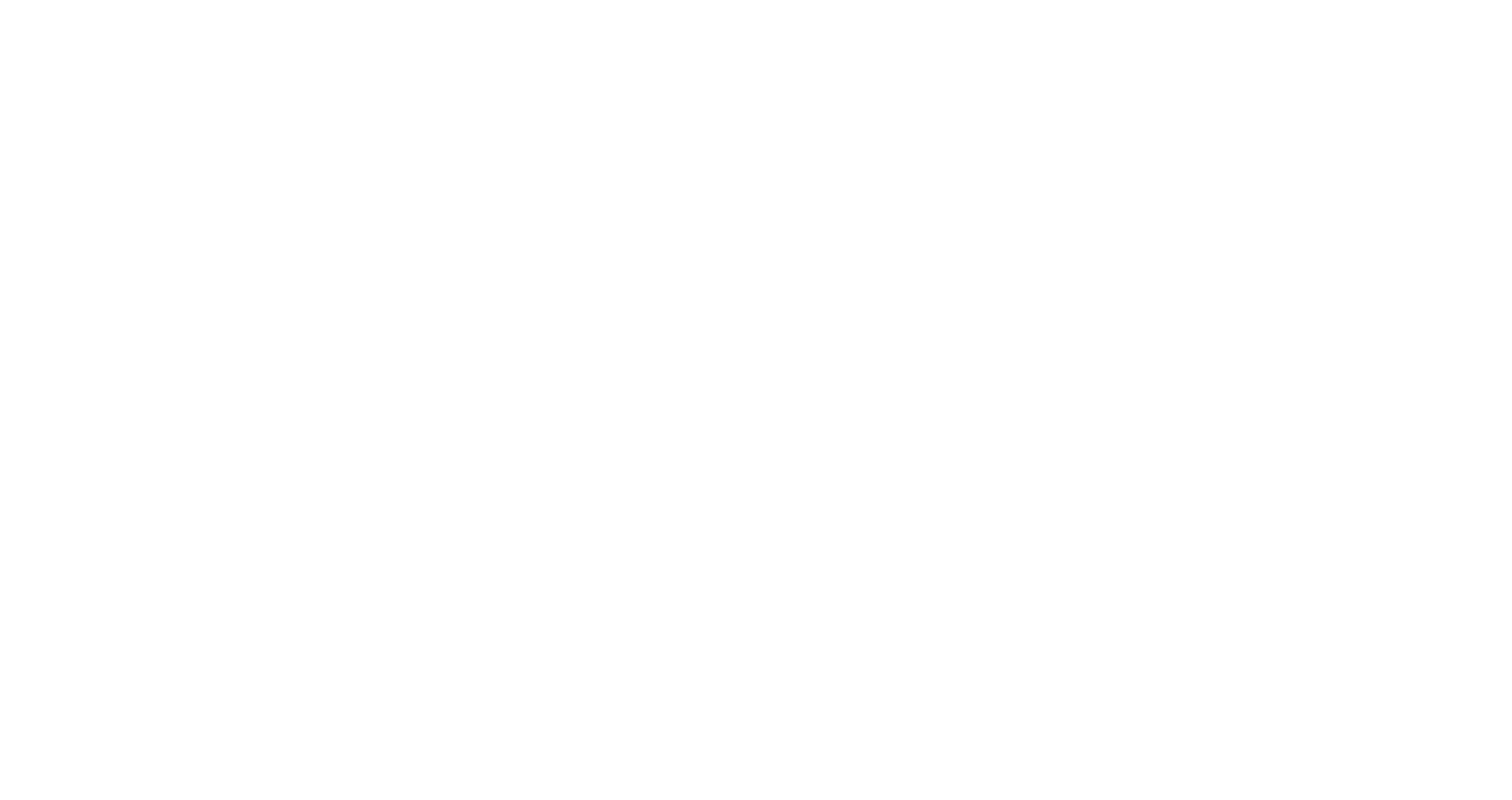
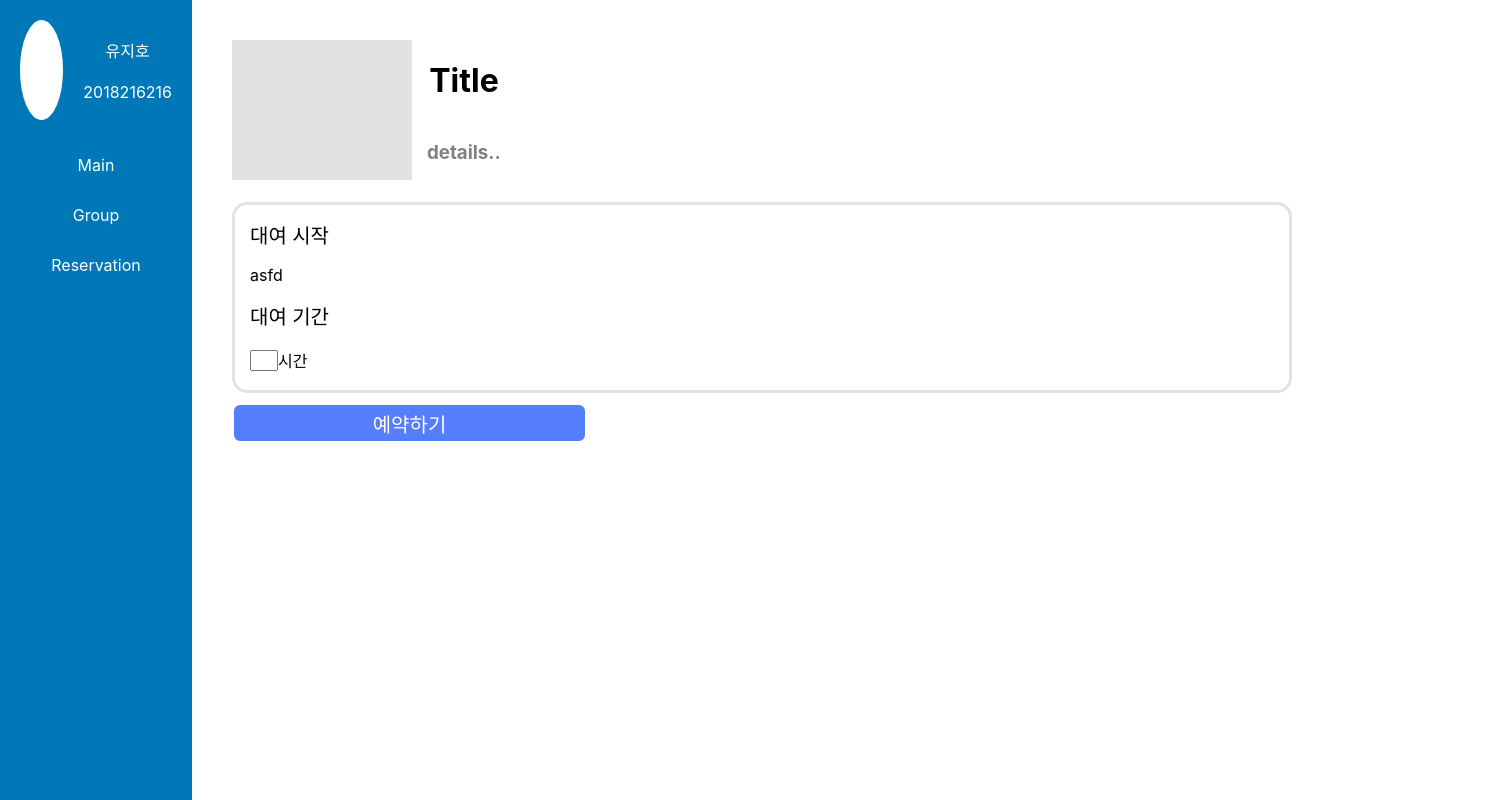
Before and after one commit to yundevingV/NeoTrinity, a React (Create React App) app in the folder Frontend/: page /reservation/detail in a window 1280 px wide. Before the commit this address had no page. Shown: the whole page, 1512 px wide, since content can reach past the window. Built offline with nearby package versions, Linux system fonts and the light colour scheme.

Commit message:
Feat: 예약 상세 페이지 구현

```diff
--- a/Frontend/src/App.tsx
+++ b/Frontend/src/App.tsx
@@ -15,6 +15,7 @@ import Profile from './pages/Proifle/Profile';
 import { GlobalStyle } from './styles/global';
 import SideBar from './components/SideBar/SideBar';
 import Reservation from './pages/Reservation/Reservation';
+import ReservationDetail from './pages/Reservation/ReservationDetail';
 
 
 export default function App() {
@@ -41,6 +42,7 @@ export default function App() {
 
         {/* ㄱreservation */}
         <Route path='/reservation' element = {<SideBar content={<Reservation />} />} />
+        <Route path='/reservation/detail' element = {<SideBar content={<ReservationDetail />} />} />
 
 
       </Routes>
--- /dev/null
+++ b/Frontend/src/components/reservation/ReservationItem.tsx
@@ -0,0 +1,77 @@
+import { Link } from "react-router-dom";
+import styled from "styled-components";
+
+export default function ReservationItem() {
+    return (
+        <>
+            <Container>
+                <h3>물품이름</h3>
+                <p className='green'>대여가능</p>
+                <ButtonContainer>
+                    <ButtonText to={'/reservation/detail'}>예약하기</ButtonText>
+                </ButtonContainer>
+            </Container>
+            <Hr />
+        </>
+    )
+}
+
+const Container = styled.div`
+padding : 10px 20px;
+
+text-align : left;
+
+.green{
+    color : green;
+}
+
+.red {
+    color : red;
+}
+@media screen and (max-width: 428px) {
+
+}
+
+`
+const ButtonContainer = styled.div`
+    display: flex;
+    align-items: center;
+`
+
+
+const ButtonText = styled(Link)`
+    display: flex;
+    justify-content: center;
+    align-items: center;
+    text-decoration: none;
+
+    width : 300px;
+    height : 30px;
+
+    color : #ffffff;
+
+    margin-top : 10px;
+
+    background-color: #567dfc;
+
+    border : 2px solid #ffffff;
+    border-radius : 8px;
+
+    text-align: center;
+    font-family: tway, sans-serif, Arial;
+    font-size: 20px;
+    font-weight: 500;
+
+    &:hover {
+        background-color: #567dfc;
+
+        border : 2px solid #ffffff;
+
+        color : #ffffff;
+        cursor : pointer;
+    }
+`
+
+const Hr = styled.hr`
+width : 90%;
+`
--- a/Frontend/src/pages/Reservation/Reservation.tsx
+++ b/Frontend/src/pages/Reservation/Reservation.tsx
@@ -1,6 +1,18 @@
-import React from "react";
+import React, { useState } from "react";
 
 import { styled } from "styled-components";
+import { DateTimePicker } from '@mui/x-date-pickers';
+import { LocalizationProvider } from '@mui/x-date-pickers';
+import { AdapterDayjs } from '@mui/x-date-pickers/AdapterDayjs';
+import 'dayjs/locale/de';
+
+import { MobileDateTimePicker } from '@mui/x-date-pickers/MobileDateTimePicker';
+import dayjs, { Dayjs } from 'dayjs';
+import { renderTimeViewClock } from '@mui/x-date-pickers/timeViewRenderers';
+
+import ReservationItem from "../../components/reservation/ReservationItem";
+
+
 
 const Container = styled.div`
 width : 70vw;
@@ -26,6 +38,7 @@ align-items : center;
 
 @media screen and (max-width: 428px) {
     width: 84vw;
+    margin-top: 10px;
 }
 `
 const Date = styled.div`
@@ -75,40 +88,42 @@ margin : 10px auto;
 `
 
 
-const ReservationItem = styled.div`
-padding : 10px 20px;
 
-text-align : left;
-
-.green{
-    color : green;
-}
-
-.red {
-    color : red;
-}
-@media screen and (max-width: 428px) {
-
-}
-
-`
 
 const Hr = styled.hr`
 width : 90%;
 `
-export default function Reservation(){
-    console.log(window.innerWidth)
-    return(
+export default function Reservation() {
+
+    const defalutTime = dayjs().add(1, 'hour');
+    const defalutTimeToString = defalutTime.format('YYYY-MM-DD HH');
+    const [selectedTime, setSelectedTime] = useState<String | null>(defalutTimeToString);
+    const handleTimeChange= (newTime: Dayjs | null) =>{
+        if (newTime) {
+            setSelectedTime(newTime.format('YYYY-MM-DD HH'));
+            console.log('선택한 시간:', newTime.format('YYYY-MM-DD HH'));
+
+          }
+
+    }
+
+    return (
         <Container>
 
             <TopContainer>
-            <h1>
-                Product
-            </h1>
-            <Date>
-                2023/10/28
-            </Date>
+                <h1>
+                    Product
+                </h1>
+                <LocalizationProvider dateAdapter={AdapterDayjs} adapterLocale="zh-cn">
+                    <MobileDateTimePicker
+                    onChange={handleTimeChange}
+                    defaultValue={defalutTime}
+                    label="시간을 선택해주세요"
+                    views={['year', 'month', 'day', 'hours']}
+                     />
+                </LocalizationProvider>
             </TopContainer>
+
 
             {/* 검색 */}
             <SearchContainer>
@@ -119,37 +134,18 @@ export default function Reservation(){
 
 
             <ReservationContainer>
-             <h1>예약가능 물품 </h1>
+                <h1>예약가능 물품 </h1>
+                <Hr/>
 
-                <ReservationItem>
+                <ReservationItem/>
 
-                    <h3>노트북</h3>
-                    <p className='green'>대여가능</p>
-                    <p>다솔관 컴퓨터공학과 사무실</p>
-                </ReservationItem>
-
-                <Hr />
-
-                <ReservationItem>
-
-                    <h3>노트북</h3>
-                    <p className='green'>대여가능</p>
-                    <p>다솔관 컴퓨터공학과 사무실</p>
-                </ReservationItem>
             </ReservationContainer>
 
             <ReservationContainer>
-            <h1>예약불가능 물품 </h1>
-
-            <ReservationItem>
-
-                    <h3>노트북</h3>
-                    <p className='red'>대여불가능</p>
-                    <p>다솔관 컴퓨터공학과 사무실</p>
-                </ReservationItem>
-
+                <h1>예약불가능 물품 </h1>
             </ReservationContainer>
 
 
         </Container>
-  )}
+    )
+}
--- /dev/null
+++ b/Frontend/src/pages/Reservation/ReservationDetail.tsx
@@ -0,0 +1,115 @@
+import styled from "styled-components"
+
+export default function ReservationDetail() {
+    return (
+        <Container>
+            <InfoBox>
+                <ImageBox></ImageBox>
+                <DescriptionBox>
+                    <h1>Title</h1>
+                    <DetailText>details..</DetailText>
+                </DescriptionBox>
+            </InfoBox>
+            <ReservationInfo>
+            <InfoTitle>대여 시작</InfoTitle>
+            <p>asfd</p>
+            <InfoTitle>대여 기간</InfoTitle>
+
+            <InputContainer>
+                <Input type="number"/>
+                <p>시간</p>
+            </InputContainer>
+            </ReservationInfo>
+            <SubmitButton>예약하기</SubmitButton>
+        </Container>
+    )
+}
+
+const Container = styled.div`
+    width: 100vw;
+
+    display: flex;
+    flex-direction: column;
+    align-items: start;
+
+    padding-left: 20px;
+    padding-top: 20px;
+`
+
+const InfoBox = styled.div`
+    display: flex;
+    flex-direction: row;
+    align-items: start;
+    margin-bottom: 20px;
+`
+const ImageBox = styled.div`
+    background-color: #e2e2e2;
+    width: 180px;
+    height: 140px;
+    margin-right: 15px;
+`
+const DescriptionBox = styled.div`
+    display: flex;
+    flex-direction: column;
+`
+const DetailText = styled.h3`
+    color: grey;
+`
+const ReservationInfo = styled.div`
+    width: 80vw;
+    border: 3px solid #e2e2e2;
+    border-radius: 15px;
+
+    display: flex;
+    flex-direction: column;
+    align-items: start;
+
+    padding: 15px;
+`
+
+const InfoTitle = styled.div`
+    font-size: 20px;
+    font-weight: 500;
+`
+
+const InputContainer = styled.div`
+    margin-top: 15px;
+
+    display: flex;
+    flex-direction: row;
+    justify-content: center;
+    align-items: center;
+
+    height: 30px;
+`
+const Input = styled.input`
+    width: 20px;
+
+`
+
+const SubmitButton = styled.button`
+
+//기본 크기가 input > button
+width : 355px;
+height : 40px;
+
+font-size : 20px;
+color : #ffffff;
+
+margin-top : 10px;
+
+background-color: #567dfc;
+
+border : 2px solid #ffffff;
+border-radius : 8px;
+font-family: tway, sans-serif, Arial;
+
+&:hover {
+    background-color: #567dfc;
+
+    border : 2px solid #ffffff;
+
+    color : #ffffff;
+    cursor : pointer;
+    }
+`
```
Also changed, not shown: Frontend/package.json (+9 -6 lines), 2 other files (tests, documents, lock files or other folders).
